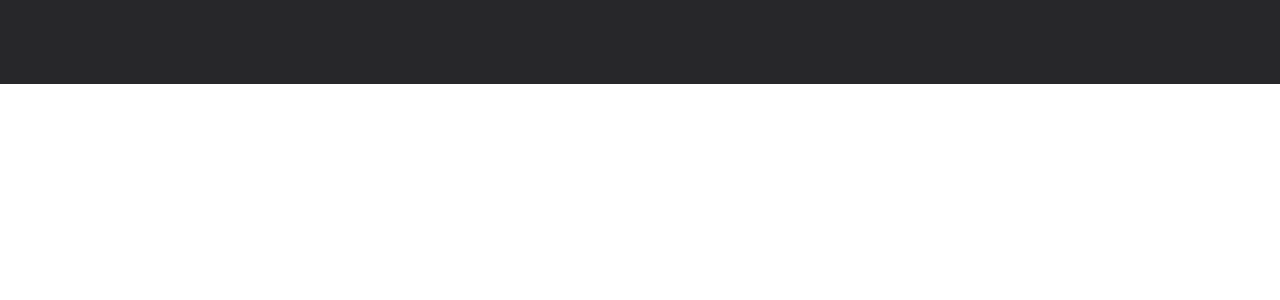
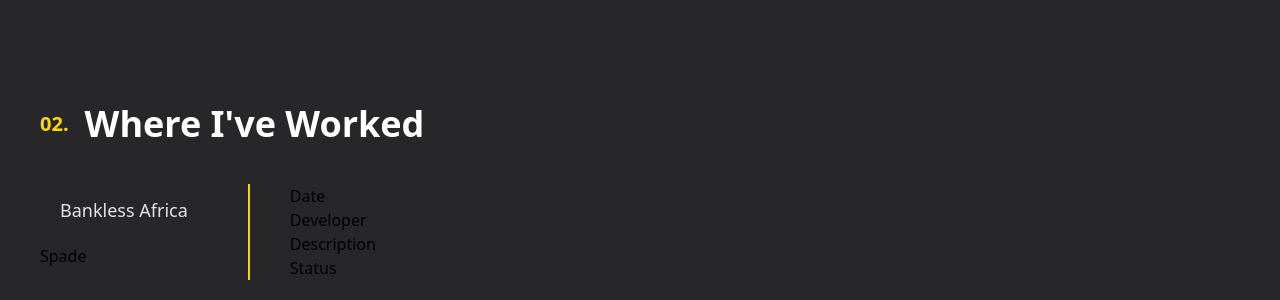
Before and after one commit to supreme2580/victoromorogbe, a Next.js app: page / in a window 1280 px wide. Shown: the part 2164-2464 px from the top of the page. Before the commit the page ends 2248 px from the top, so only its background shows below. Built offline with nearby package versions, Linux system fonts and the light colour scheme.

Commit message:
suprememods

```diff
--- /dev/null
+++ b/components/experience.js
@@ -0,0 +1,25 @@
+const Experience = () => {
+    return(
+        <div className="flex flex-col">
+            <div className="flex items-center space-x-4 aboutHead">
+                <div className="text-xl font-semibold 2xl:text-4xl text-gold">02.</div>
+                <div className="text-4xl font-semibold text-white 2xl:text-6xl">Where I've Worked</div>
+            </div>
+            <div className="flex w-full space-x-10 mt-10">
+                <div className="flex flex-col space-y-2">
+                    <div className="text-zinc-200 text-lg py-3 px-5 hover:bg-zinc-400">Bankless Africa</div>
+                    <div>Spade</div>
+                </div>
+                <div className="bg-gold w-0.5 h-auto"></div>
+                <div>
+                    <div>Date</div>
+                    <div>Developer</div>
+                    <div>Description</div>
+                    <div>Status</div>
+                </div>
+            </div>
+        </div>
+    )
+}
+
+export default Experience
--- a/pages/index.js
+++ b/pages/index.js
@@ -5,6 +5,7 @@ import Preloader from "../components/preloader";
 import Hero from "../components/hero";
 import LargeAbout from "../components/largeAbout";
 import MobileAbout from "../components/mobileAbout";
+import Experience from "../components/experience";
 
 export default function Home() {
   if (typeof window !== "undefined") {
@@ -86,6 +87,7 @@ export default function Home() {
         <Hero />
         <div className="hidden opacity-0 md:block lAbout" id="lAbout"><LargeAbout /></div>
         <div className="opacity-0 md:hidden mAbout" id="mAbout"><MobileAbout /></div>
+        <div id="experience"><Experience /></div>
       </div>
     </div>
   )
```
